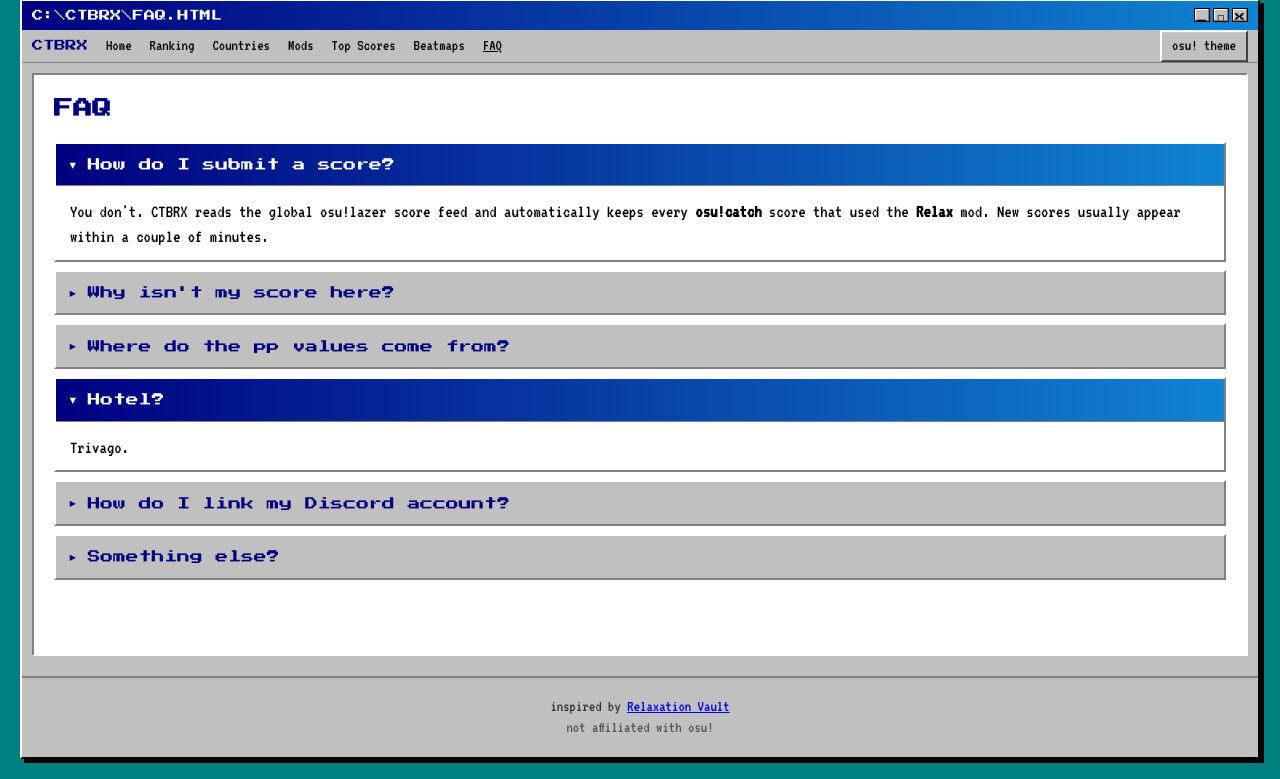
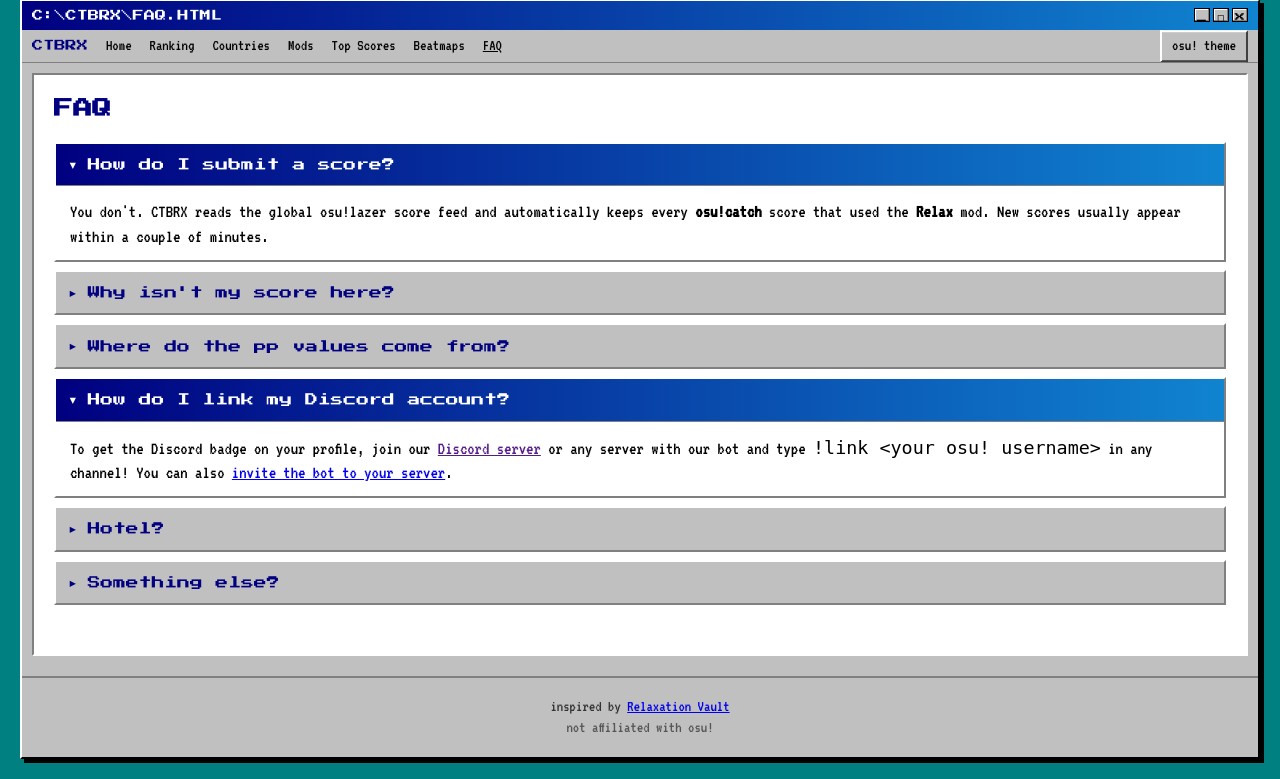
Before and after one commit to JadonKJones/CTBRX-Leaderboard, a Flask app: page /faq in a window 1280 px wide, after a click on "How do I link my Discord account?". Shown: the part 21-800 px from the top of the page. Run offline with Flask 3, Linux system fonts and the light colour scheme; data that the repository does not hold is empty.

Commit message:
Update discord link instructions

```diff
--- a/app/templates/faq.html
+++ b/app/templates/faq.html
@@ -34,6 +34,16 @@
     </div>
   </details>
 
+
+
+  <details class="faq">
+    <summary>How do I link my Discord account?</summary>
+    <div class="faq-body">
+      <p>To get the Discord badge on your profile, join our <a href="{{ DISCORD_URL }}">Discord server</a> or any server with our bot and type <code>!link &lt;your osu! username&gt;</code> in any channel! You can also <a href="https://discord.com/oauth2/authorize?client_id=1546573902694584430&permissions=8&integration_type=0&scope=bot" target="_blank">invite the bot to your server</a>.</p>
+    </div>
+  </details>
+
+
   <details class="faq">
     <summary>Hotel?</summary>
     <div class="faq-body">
@@ -41,12 +51,6 @@
     </div>
   </details>
 
-  <details class="faq">
-    <summary>How do I link my Discord account?</summary>
-    <div class="faq-body">
-      <p>To get the Discord badge on your profile, join our <a href="{{ DISCORD_URL }}">Discord server</a> and type <code>!link &lt;your osu! username&gt;</code> in any channel!</p>
-    </div>
-  </details>
 
   <details class="faq">
     <summary>Something else?</summary>
```
